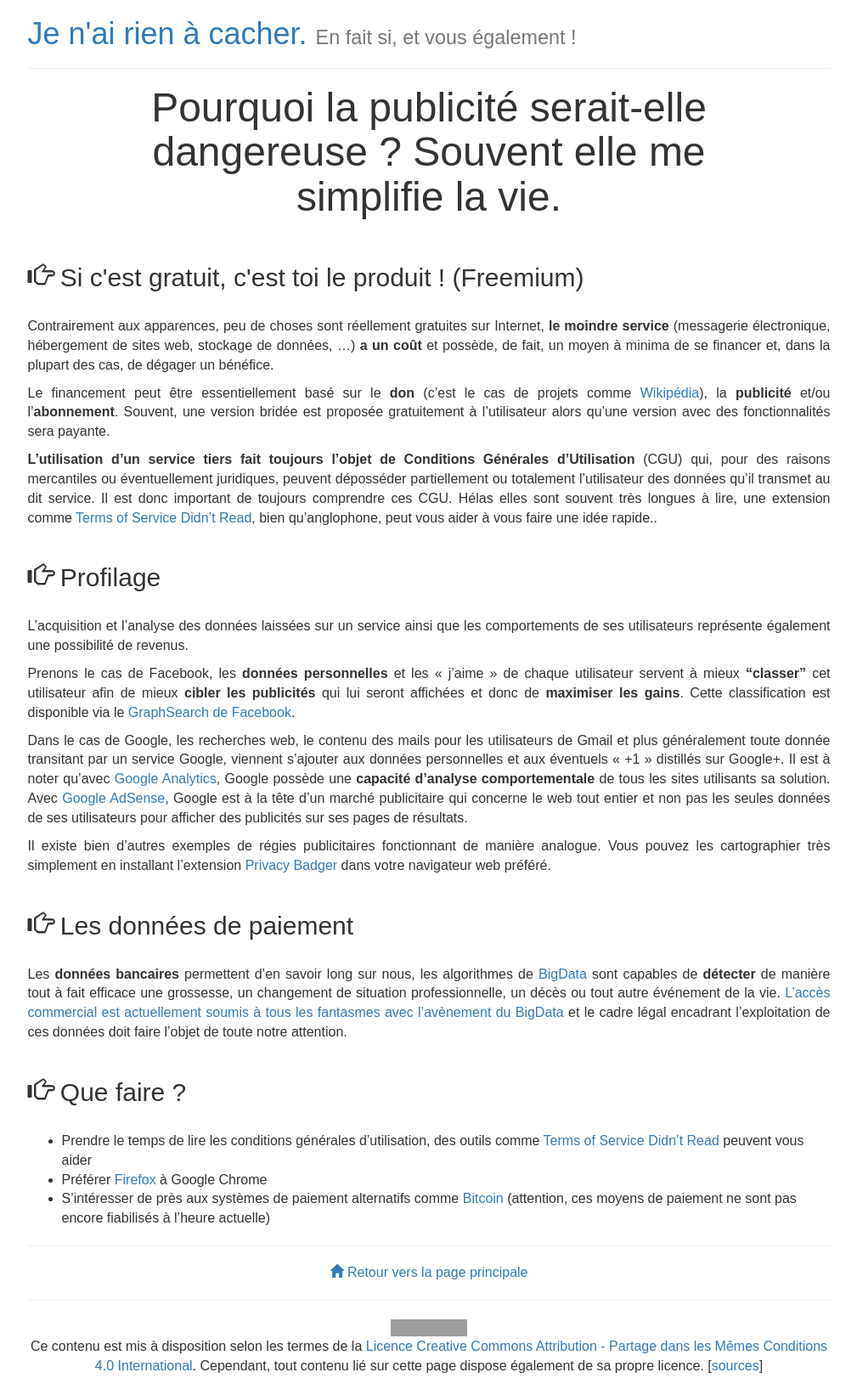
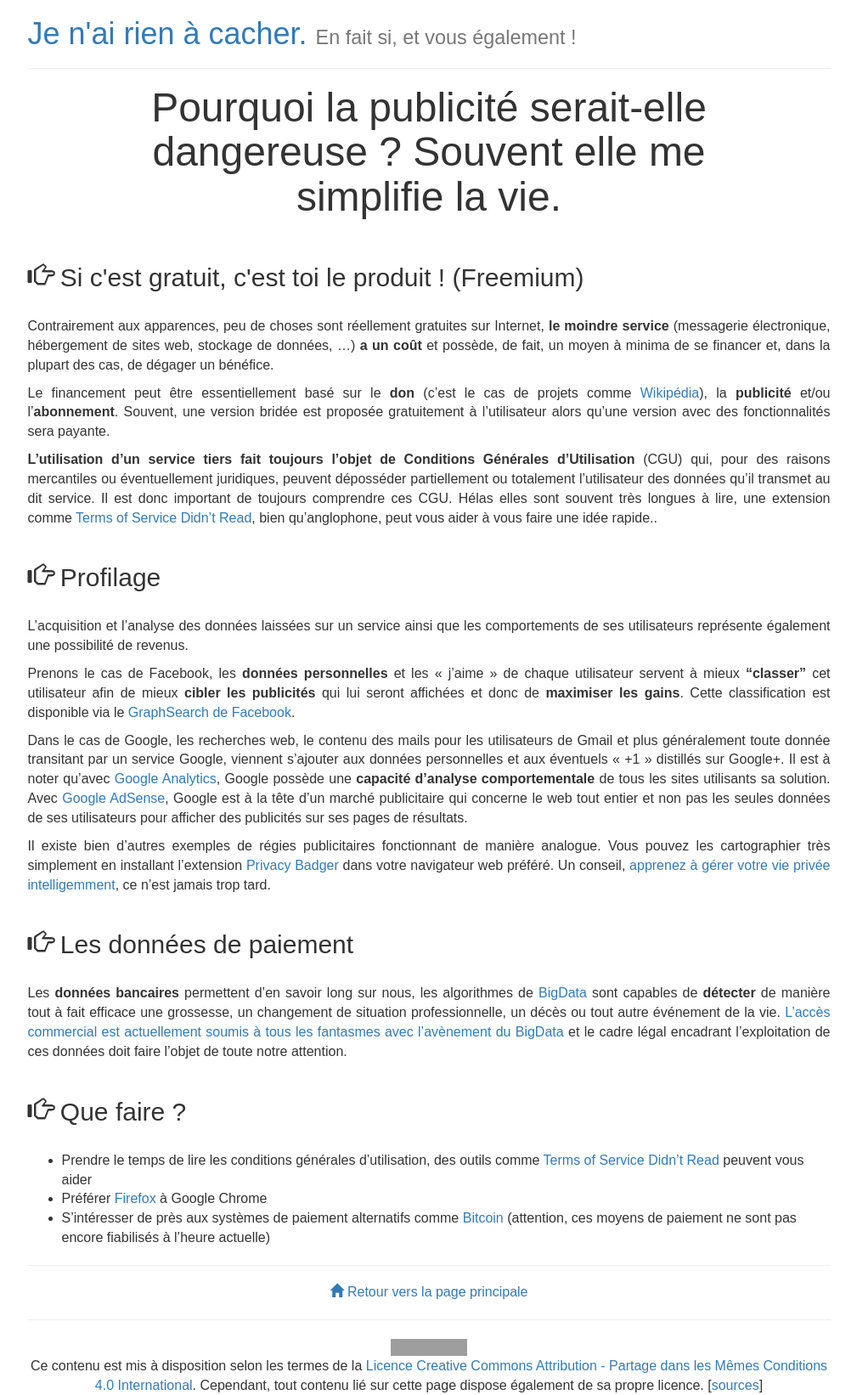
Before and after one commit to willdurand/jenairienacacher.fr, a Jekyll site: the page built from _posts/2014-01-23-publicite-gratuite.md, in a window 1280 px wide. Shown: the whole page at 85% size, without its empty margins (135-1144 px from the left). Built offline with Jekyll 4.4.1, drawn with Linux system fonts in a browser that asks for light colours; some web fonts are replaced; Markdown is read by kramdown in place of the engine named in the settings; comment, search, counter and statistics services are not loaded; before the commit the page ends 1620 px from its top, so only the background shows below that; grey boxes are pictures that could not be loaded.

Commit message:
Mention https://www.mozilla.org/fr/privacy/tips/
Fix #30

```diff
--- a/_posts/2014-01-23-publicite-gratuite.md
+++ b/_posts/2014-01-23-publicite-gratuite.md
@@ -50,8 +50,10 @@ de résultats.
 
 Il existe bien d'autres exemples de régies publicitaires fonctionnant de
 manière analogue. Vous pouvez les cartographier très simplement en installant
-l'extension <a href="https://www.eff.org/privacybadger">Privacy Badger</a>
-dans votre navigateur web préféré.
+l'extension <a href="https://www.eff.org/privacybadger">Privacy Badger</a> dans
+votre navigateur web préféré. Un conseil, [apprenez à gérer votre vie privée
+intelligemment](https://www.mozilla.org/fr/privacy/tips/), ce n'est jamais trop
+tard.
 
 <h2><i class="glyphicon glyphicon-hand-right" aria-hidden="true"></i> Les données de paiement</h2>
 
```
